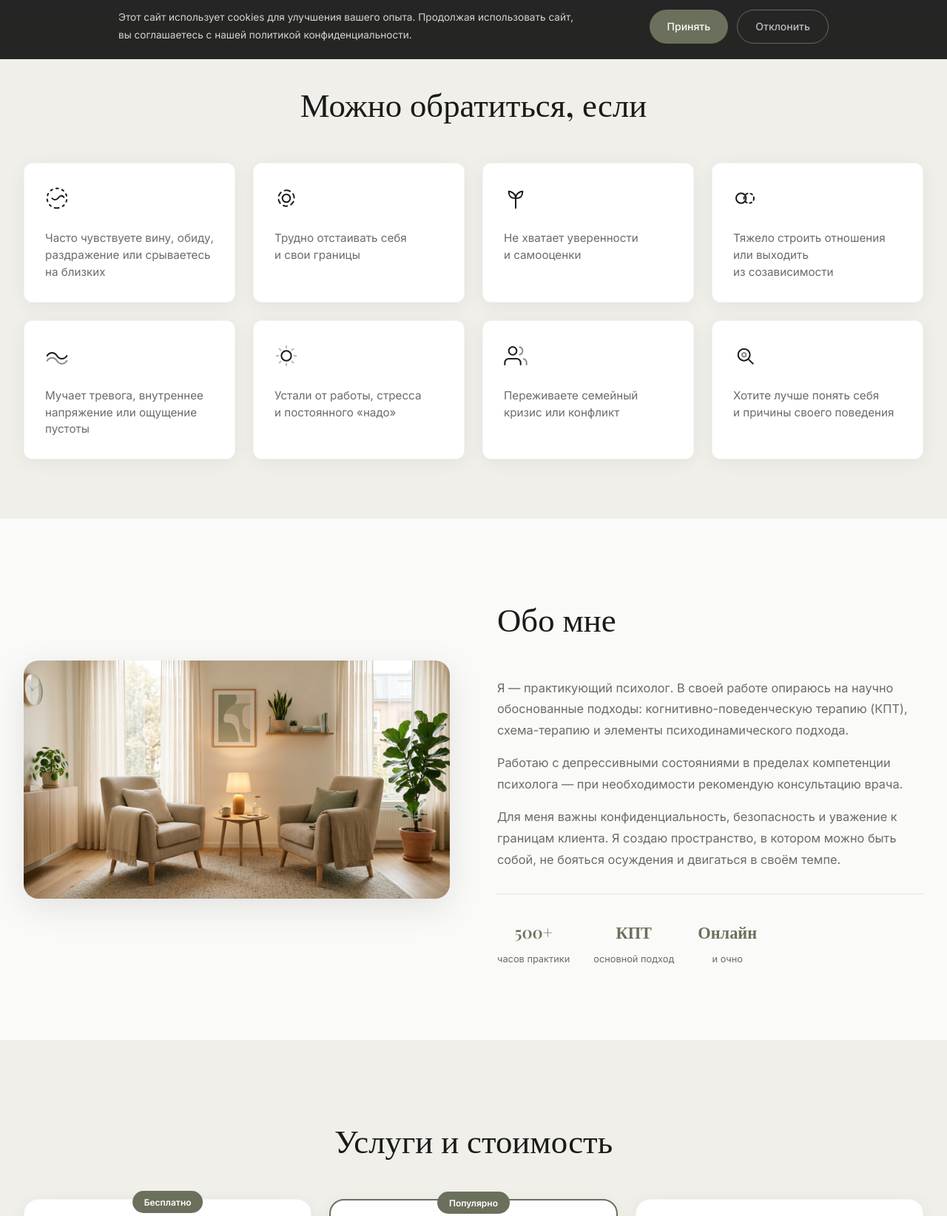
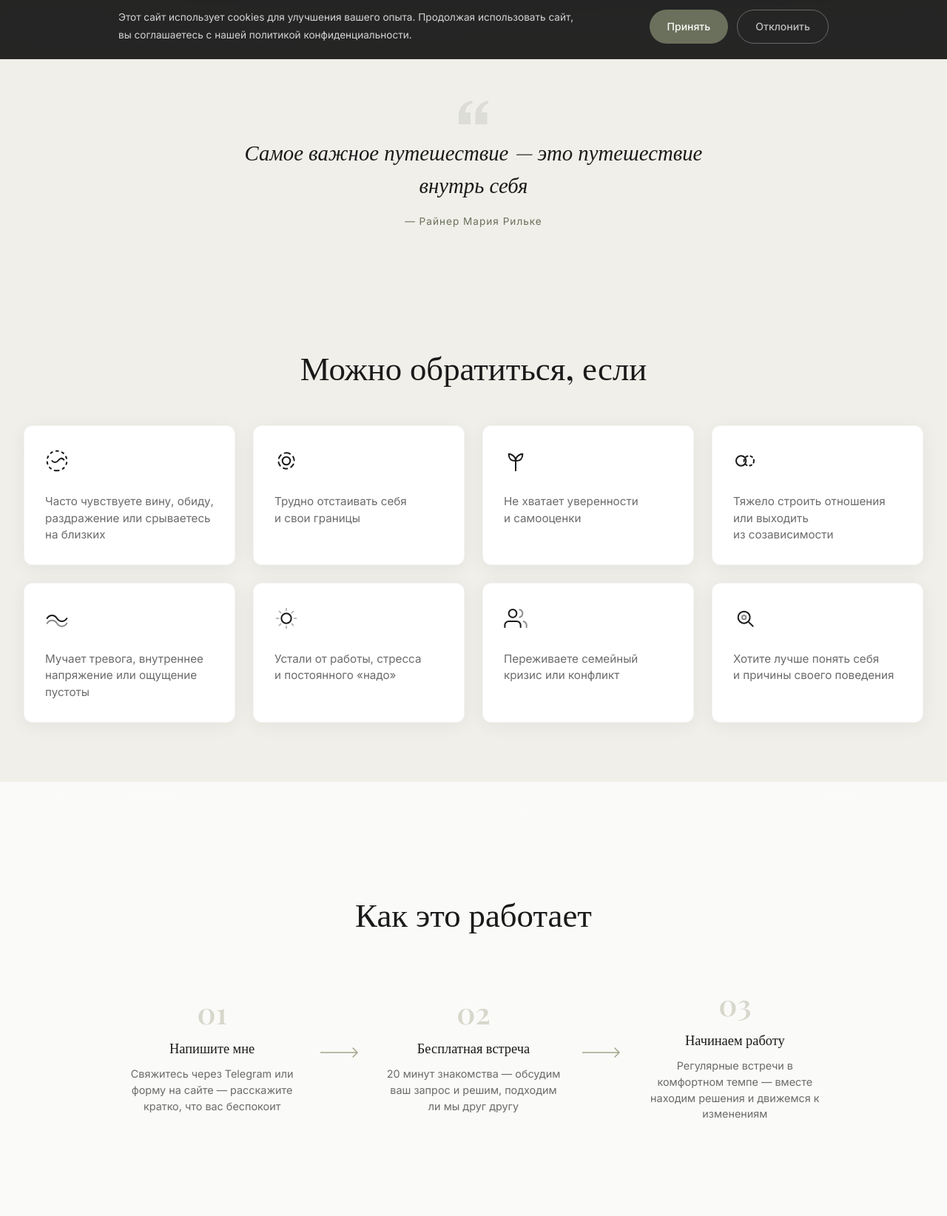
Before and after one commit to focus-tp/zhanna, a website built with Vite: page index.html in a window 1280 px wide. Shown: the part 720-2364 px from the top of the page at 74% size. Built offline with nearby package versions, Linux system fonts and the light colour scheme; a web font is replaced by a local one.

Commit message:
Design improvements: epigraph, wave dividers, steps, animated text, gradient

```diff
--- a/index.html
+++ b/index.html
@@ -34,7 +34,7 @@
       <div class="hero__content">
         <p class="hero__tag">Психолог</p>
         <h1 class="hero__title">Жанна Мартынова</h1>
-        <p class="hero__subtitle">Помогаю наладить отношения с&nbsp;собой и&nbsp;другими, разобраться в&nbsp;причинах своих реакций и&nbsp;выйти из&nbsp;повторяющихся болезненных сценариев.</p>
+        <p class="hero__subtitle">Помогаю наладить отношения с&nbsp;собой и&nbsp;другими, разобраться в&nbsp;причинах своих реакций и&nbsp;<span class="highlight-text">выйти из&nbsp;повторяющихся болезненных сценариев.</span></p>
         <div class="hero__actions">
           <a href="#contact" class="btn btn--primary">Записаться на консультацию</a>
           <a href="#about" class="btn btn--outline">Узнать больше</a>
@@ -46,6 +46,26 @@
           <img src="/portrait.jpg" alt="Психолог Жанна Мартынова" width="480" height="640" />
         </div>
       </div>
+    </div>
+  </section>
+
+  <!-- WAVE DIVIDER -->
+  <div class="wave-divider">
+    <svg viewBox="0 0 1440 80" preserveAspectRatio="none" xmlns="http://www.w3.org/2000/svg">
+      <path d="M0,40 C360,80 720,0 1080,40 C1260,60 1380,50 1440,40 L1440,80 L0,80 Z" fill="var(--bg-alt)"/>
+    </svg>
+  </div>
+
+  <!-- EPIGRAPH -->
+  <section class="epigraph">
+    <div class="container">
+      <blockquote class="epigraph__quote reveal">
+        <svg class="epigraph__mark" width="40" height="32" viewBox="0 0 40 32" fill="none">
+          <path d="M0 32V20C0 8.95 7.16 2.17 17.6 0l1.6 3.2C12.4 5.07 9.2 9.6 8.8 16H16v16H0zm22.4 0V20c0-11.05 7.16-17.83 17.6-20l1.6 3.2C34.8 5.07 31.6 9.6 31.2 16H38.4v16H22.4z" fill="currentColor" opacity=".15"/>
+        </svg>
+        <p>Самое важное путешествие — это путешествие внутрь себя</p>
+        <cite>— Райнер Мария Рильке</cite>
+      </blockquote>
     </div>
   </section>
 
@@ -101,6 +121,45 @@
             <svg width="32" height="32" viewBox="0 0 24 24" fill="none" stroke="currentColor" stroke-width="1.5" stroke-linecap="round" stroke-linejoin="round"><circle cx="11" cy="11" r="6"/><path d="M20 20l-4-4"/><circle cx="11" cy="11" r="2" opacity="0.5"/></svg>
           </div>
           <p>Хотите лучше понять себя и&nbsp;причины своего поведения</p>
+        </div>
+      </div>
+    </div>
+  </section>
+
+  <!-- WAVE DIVIDER -->
+  <div class="wave-divider wave-divider--flip">
+    <svg viewBox="0 0 1440 80" preserveAspectRatio="none" xmlns="http://www.w3.org/2000/svg">
+      <path d="M0,40 C360,80 720,0 1080,40 C1260,60 1380,50 1440,40 L1440,80 L0,80 Z" fill="var(--bg)"/>
+    </svg>
+  </div>
+
+  <!-- HOW IT WORKS -->
+  <section class="steps" id="steps">
+    <div class="container">
+      <h2 class="section-title reveal">Как это работает</h2>
+      <div class="steps__track">
+        <div class="step reveal">
+          <div class="step__number">01</div>
+          <div class="step__content">
+            <h3>Напишите мне</h3>
+            <p>Свяжитесь через Telegram или форму на сайте — расскажите кратко, что вас беспокоит</p>
+          </div>
+        </div>
+        <div class="step__connector"><svg viewBox="0 0 60 24" fill="none"><path d="M0 12h50M44 6l6 6-6 6" stroke="var(--accent-light)" stroke-width="1.5" stroke-linecap="round" stroke-linejoin="round"/></svg></div>
+        <div class="step reveal">
+          <div class="step__number">02</div>
+          <div class="step__content">
+            <h3>Бесплатная встреча</h3>
+            <p>20 минут знакомства — обсудим ваш запрос и решим, подходим ли мы друг другу</p>
+          </div>
+        </div>
+        <div class="step__connector"><svg viewBox="0 0 60 24" fill="none"><path d="M0 12h50M44 6l6 6-6 6" stroke="var(--accent-light)" stroke-width="1.5" stroke-linecap="round" stroke-linejoin="round"/></svg></div>
+        <div class="step reveal">
+          <div class="step__number">03</div>
+          <div class="step__content">
+            <h3>Начинаем работу</h3>
+            <p>Регулярные встречи в комфортном темпе — вместе находим решения и движемся к изменениям</p>
+          </div>
         </div>
       </div>
     </div>
--- a/src/style.css
+++ b/src/style.css
@@ -63,7 +63,11 @@
   .burger span { width: 24px; height: 2px; background: var(--text); transition: var(--transition); border-radius: 2px; }
 
   /* HERO */
-  .hero { padding: 8rem 0 5rem; }
+  .hero {
+    padding: 8rem 0 5rem;
+    background: linear-gradient(135deg, #fafaf8 0%, #f0efe9 40%, #e8e6dd 70%, #f0efe9 100%);
+    position: relative;
+  }
   .hero__inner { display: grid; grid-template-columns: 1fr 1fr; gap: 4rem; align-items: center; }
   .hero__tag {
     display: inline-block; font-size: .8rem; text-transform: uppercase; letter-spacing: 3px;
@@ -87,6 +91,87 @@
     z-index: -1; opacity: .4;
   }
   .hero__image-frame img { width: 100%; height: 100%; object-fit: cover; }
+
+  /* ANIMATED HIGHLIGHT TEXT */
+  .highlight-text {
+    position: relative;
+    color: var(--accent-dark);
+    font-weight: 500;
+  }
+  .highlight-text::after {
+    content: '';
+    position: absolute; left: 0; bottom: -2px;
+    width: 0; height: 2px;
+    background: linear-gradient(90deg, var(--accent-light), var(--accent));
+    border-radius: 2px;
+    animation: highlightDraw 1.5s ease 1s forwards;
+  }
+  @keyframes highlightDraw {
+    to { width: 100%; }
+  }
+
+  /* WAVE DIVIDER */
+  .wave-divider {
+    line-height: 0; margin-top: -1px;
+  }
+  .wave-divider svg {
+    width: 100%; height: 60px; display: block;
+  }
+  .wave-divider--flip {
+    transform: scaleY(-1); margin-bottom: -1px; margin-top: 0;
+  }
+
+  /* EPIGRAPH */
+  .epigraph {
+    background: var(--bg-alt); padding: 3.5rem 0 4rem;
+  }
+  .epigraph__quote {
+    text-align: center; max-width: 640px; margin: 0 auto;
+    position: relative;
+  }
+  .epigraph__mark {
+    display: block; margin: 0 auto 1rem; color: var(--accent);
+  }
+  .epigraph__quote p {
+    font-family: 'Playfair Display', serif;
+    font-size: clamp(1.3rem, 3vw, 1.8rem);
+    font-style: italic; font-weight: 400;
+    color: var(--text); line-height: 1.5;
+    margin-bottom: .75rem;
+  }
+  .epigraph__quote cite {
+    font-style: normal; font-size: .85rem;
+    color: var(--accent); letter-spacing: 1px;
+  }
+
+  /* STEPS */
+  .steps { padding: 5rem 0; }
+  .steps__track {
+    display: flex; align-items: center; justify-content: center;
+    gap: 0; max-width: 1000px; margin: 0 auto;
+  }
+  .step {
+    flex: 1; text-align: center; padding: 1.5rem;
+    position: relative;
+  }
+  .step__number {
+    font-family: 'Playfair Display', serif;
+    font-size: 2.5rem; font-weight: 600;
+    color: var(--accent-light); opacity: .4;
+    line-height: 1; margin-bottom: .75rem;
+  }
+  .step__content h3 {
+    font-family: 'Playfair Display', serif;
+    font-size: 1.15rem; font-weight: 500;
+    margin-bottom: .5rem;
+  }
+  .step__content p {
+    font-size: .9rem; color: var(--text-light); line-height: 1.5;
+  }
+  .step__connector {
+    flex-shrink: 0; width: 60px;
+  }
+  .step__connector svg { width: 100%; height: 24px; }
 
   /* REASONS */
   .reasons { padding: 5rem 0; background: var(--bg-alt); }
@@ -290,4 +375,11 @@
   .service-card--featured:hover { transform: translateY(-4px); }
   .contact__grid { grid-template-columns: 1fr; }
   .cookie-banner__content { flex-direction: column; text-align: center; }
+
+  /* Steps go vertical on mobile */
+  .steps__track { flex-direction: column; gap: 0; }
+  .step__connector { transform: rotate(90deg); width: 40px; margin: -.5rem 0; }
+  .step__number { font-size: 2rem; }
+
+  .wave-divider svg { height: 40px; }
 }
```
